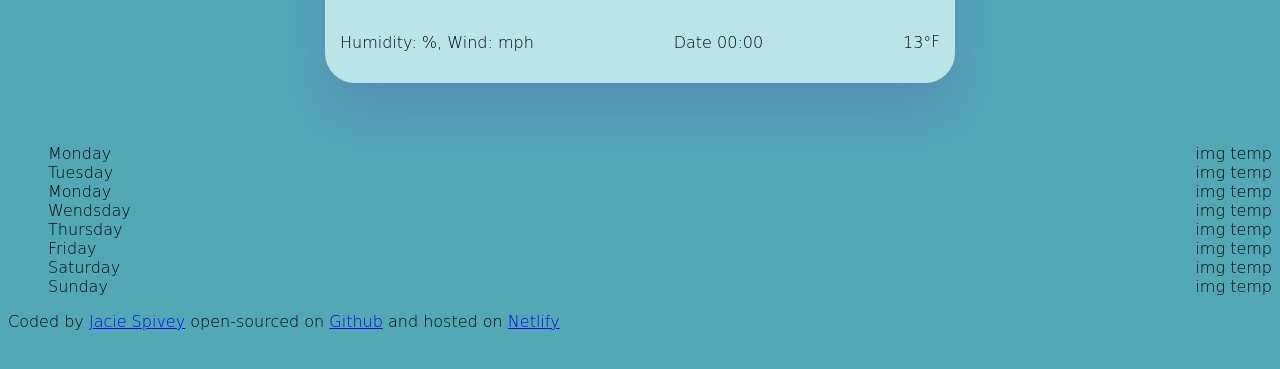
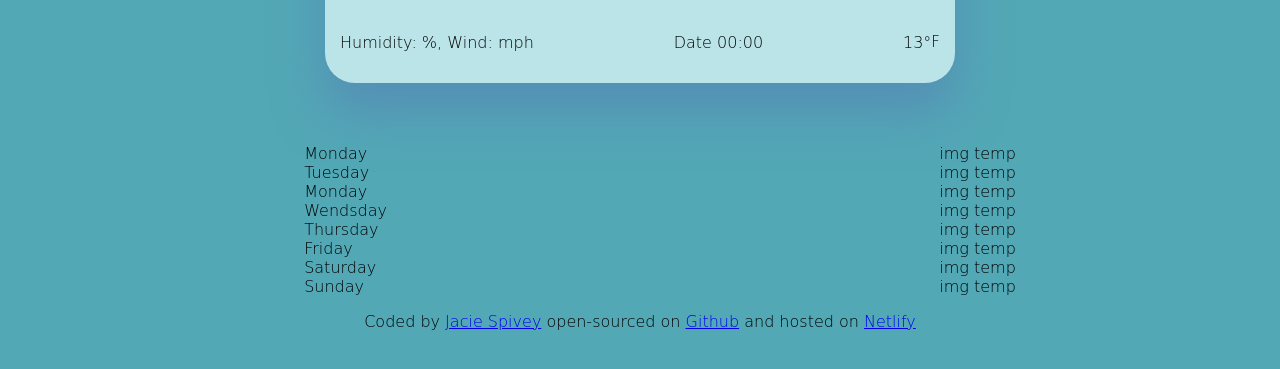
Before and after one commit to Jaciecherron/Week-7-weather-app, a plain HTML site: page index.html in a window 1280 px wide. Shown: the part 251-620 px from the top of the page. Drawn offline with Linux system fonts and the light colour scheme; a web font is replaced by a local one.

Commit message:
Fixed centering

```diff
--- a/style.css
+++ b/style.css
@@ -29,6 +29,9 @@ ul {
   margin: 0 auto;
   display: block;
 }
+footer {
+  text-align: center;
+}
 .search-button {
   margin: auto;
   display: block;
@@ -47,7 +50,7 @@ ul {
 }
 .days {
   display: flex;
-  justify-content: space-between;
+  justify-content: space-around;
 }
 .current-temp {
   display: flex;
```
